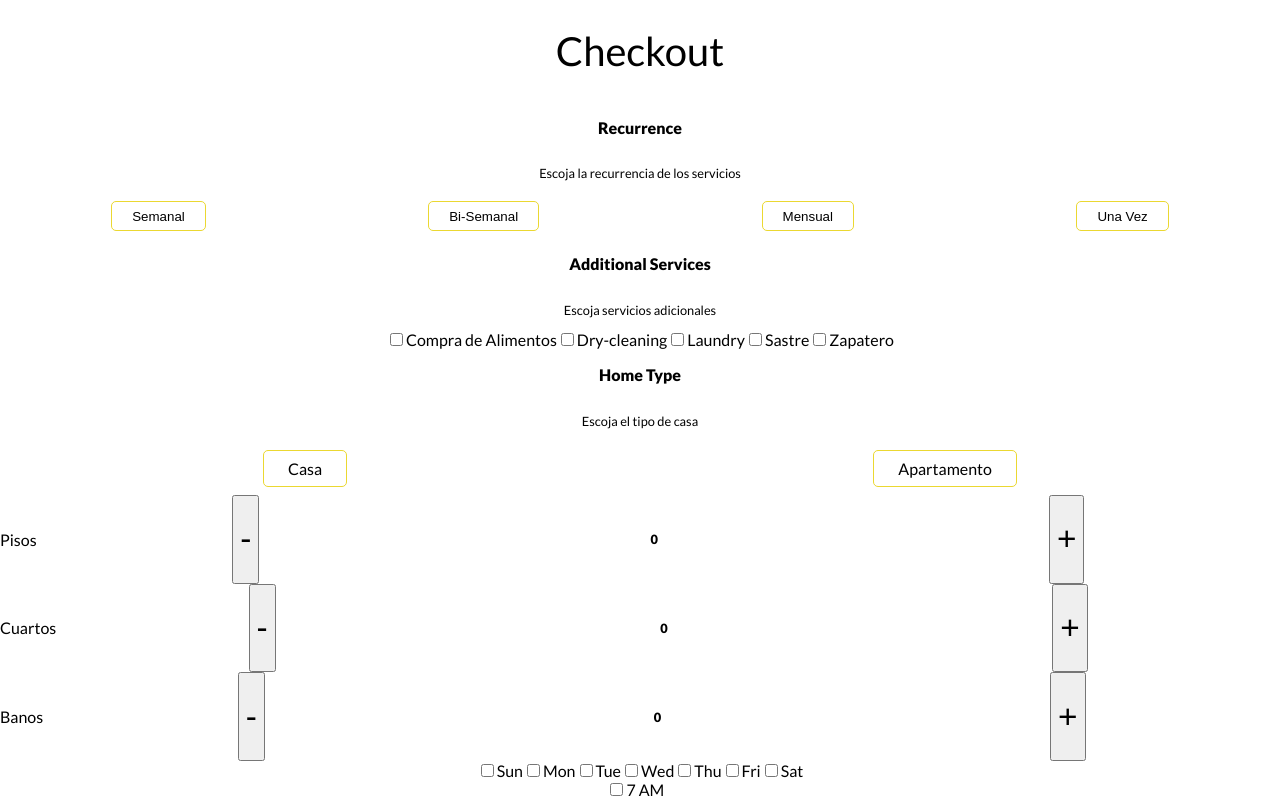
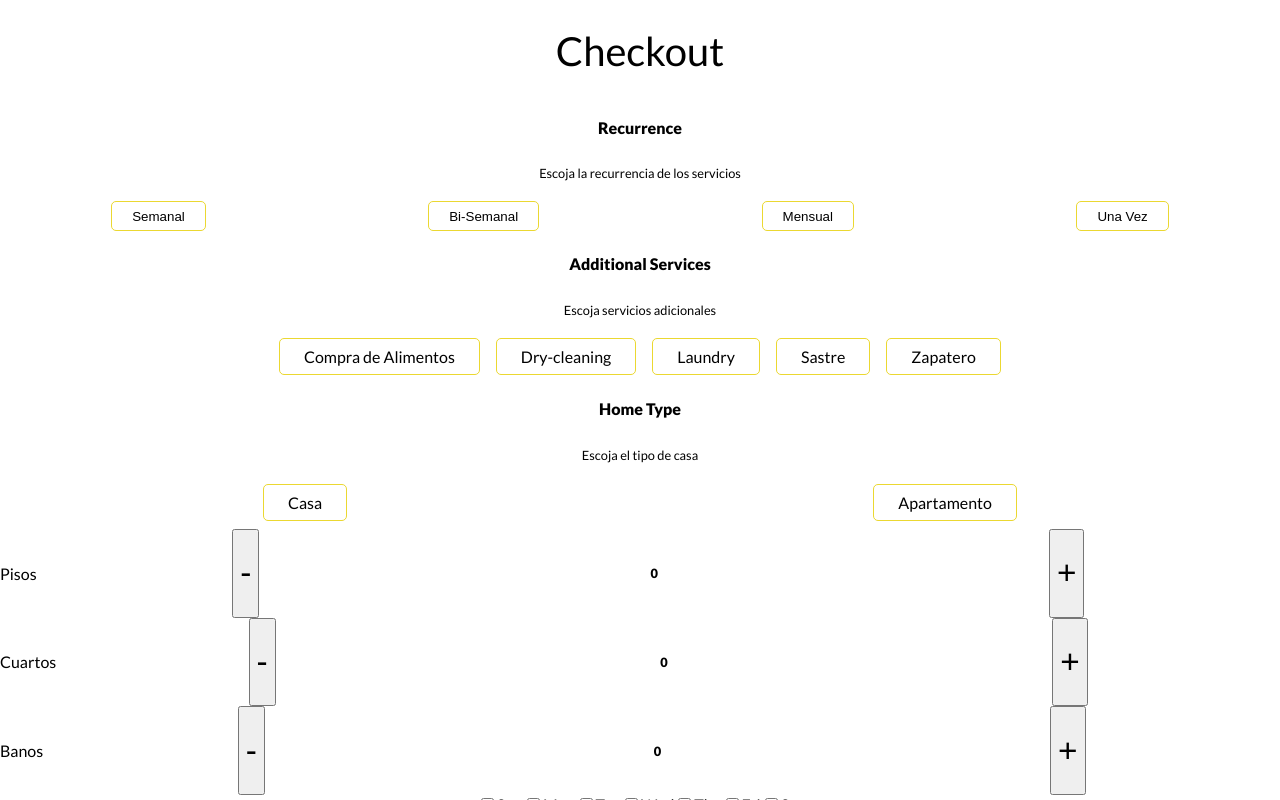
Before and after one commit to bonjouranainc/web-app, a React app in the folder front-end/: page /checkout in a window 1280 px wide. Both pictures are taken after a click on the button "Semanal". Shown: the top 800 px of the page. Built offline with nearby package versions, Linux system fonts and the light colour scheme.

Commit message:
Subscription additional services component checkboxes styled

```diff
--- a/front-end/src/scenes/Checkout/components/AdditionalServices/components/Subscription/index.js
+++ b/front-end/src/scenes/Checkout/components/AdditionalServices/components/Subscription/index.js
@@ -11,26 +11,36 @@ class Subscription extends Component {
             <p className='s-txt'>Escoja servicios adicionales</p>
         </div>
         <div className='subscription-services'>
+          <div className='checkbox-btn'>
+          <label for='compra'>
           <input type='checkbox' className='service' id='compra' />
-          <label for='compra'>
-            Compra de Alimentos
+            <span>Compra de Alimentos</span>
           </label>
+          </div>
+          <div className='checkbox-btn'>
+            <label for='dry-cleaning'>
             <input type='checkbox' className='service' id='dry-cleaning' />
-          <label for='dry-cleaning'>
-            Dry-cleaning
+              <span>Dry-cleaning</span>
             </label>
+          </div>
+          <div className='checkbox-btn'>
+            <label for='laundry'>
             <input type='checkbox' className='service' id='laundry' />
-          <label for='laundry'>
-            Laundry
+              <span>Laundry</span>
             </label>
+          </div>
+          <div className='checkbox-btn'>
+            <label for='sastre'>
             <input type='checkbox' className='service' id='sastre' />
-          <label for='sastre'>
-            Sastre
+              <span>Sastre</span>
             </label>
+          </div>
+          <div className='checkbox-btn'>
+            <label for='zapatero'>
             <input type='checkbox' className='service' id='zapatero' />
-          <label for='zapatero'>
-            Zapatero
+              <span>Zapatero</span>
             </label>
+          </div>
         </div>
       </div>
     );
```
Lines whose indentation alone changed are shown as unchanged.
